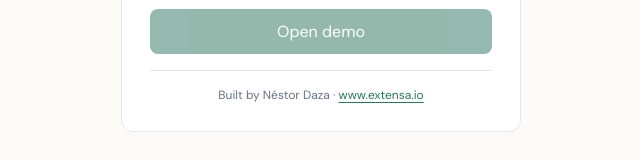
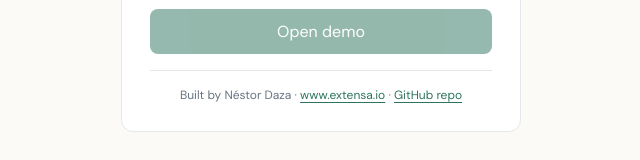
Before and after one commit to extensa-io/claudius-minor, a Next.js app: page / in a window 1280 px wide. Shown: the part 434-594 px from the top of the page, without its empty margins (319-959 px from the left). Built offline with nearby package versions, Linux system fonts and the light colour scheme.

Commit message:
Add repository link to site footer

```diff
--- a/src/app/page.tsx
+++ b/src/app/page.tsx
@@ -7,7 +7,7 @@ import { MessageMarkdown } from "@/app/components/message-markdown";
 
 const REPO_URL = "https://github.com/extensa-io/claudius-minor";
 const siteTitle = <a href={REPO_URL} target="_blank" rel="noopener noreferrer">Claudius Minor</a>;
-const siteFooter = <footer className="site-footer">Built by Néstor Daza · <a href="https://www.extensa.io" target="_blank" rel="noopener noreferrer">www.extensa.io</a></footer>;
+const siteFooter = <footer className="site-footer">Built by Néstor Daza · <a href="https://www.extensa.io" target="_blank" rel="noopener noreferrer">www.extensa.io</a> · <a href={REPO_URL} target="_blank" rel="noopener noreferrer">GitHub repo</a></footer>;
 
 type Persona = { id: string; name: string };
 type Conversation = { id: string; title: string };
```
